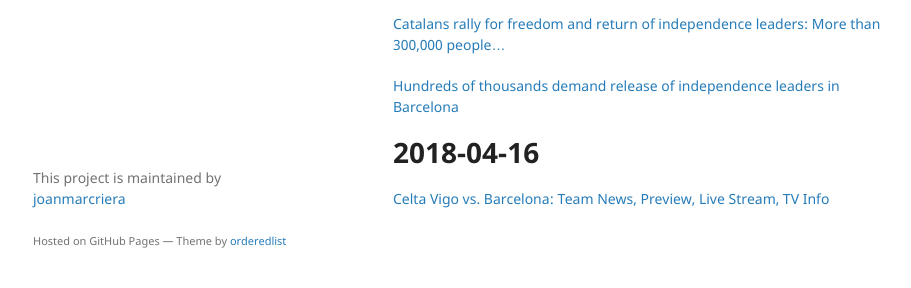
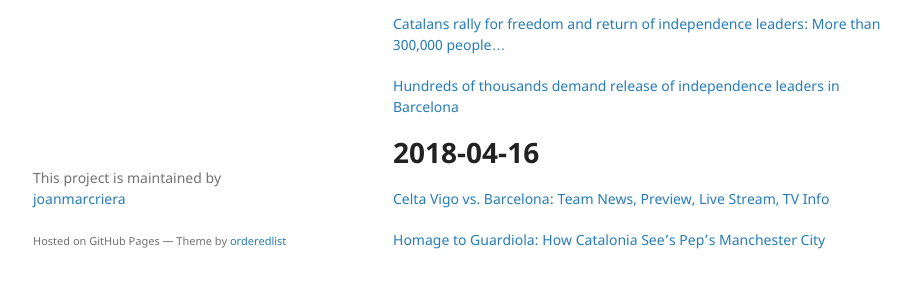
Before and after one commit to joanmarcriera/joanmarcriera-old.github.io, a Jekyll site: the page built from index.md, in a window 1280 px wide and 900 px high, scrolled down 825 px, cut to the strip 580-868 px from the top of the window. Shown: the whole strip, without its empty margins (177-1088 px from the left). Built offline with Jekyll 4.4.1, drawn with Linux system fonts in a browser that asks for light colours; our own code applies the rules of GitHub Pages for plain Markdown files.

Commit message:
new links

```diff
--- a/index.md
+++ b/index.md
@@ -70,3 +70,5 @@ layout: default
 # 2018-04-16
 
 [Celta Vigo vs. Barcelona: Team News, Preview, Live Stream, TV Info](http://bleacherreport.com/articles/2770628-celta-vigo-vs-barcelona-team-news-preview-live-stream-tv-info?ref=hvper.com&utm_source=hvper.com&utm_medium=website)
+
+[Homage to Guardiola: How Catalonia See's Pep's Manchester City](http://bleacherreport.com/articles/2770746-homage-to-guardiola-how-catalonia-sees-peps-manchester-city?ref=hvper.com&utm_source=hvper.com&utm_medium=website)
```
